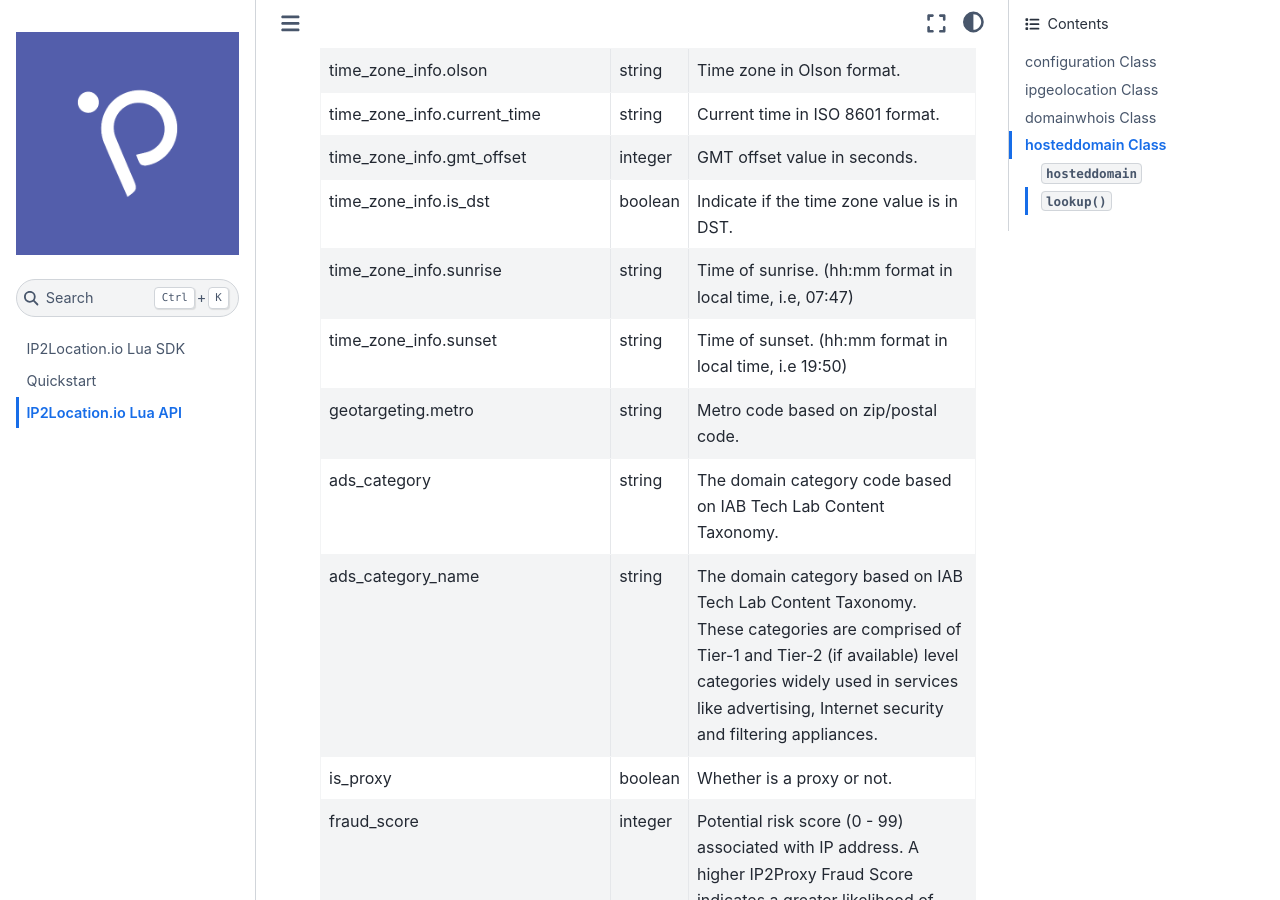
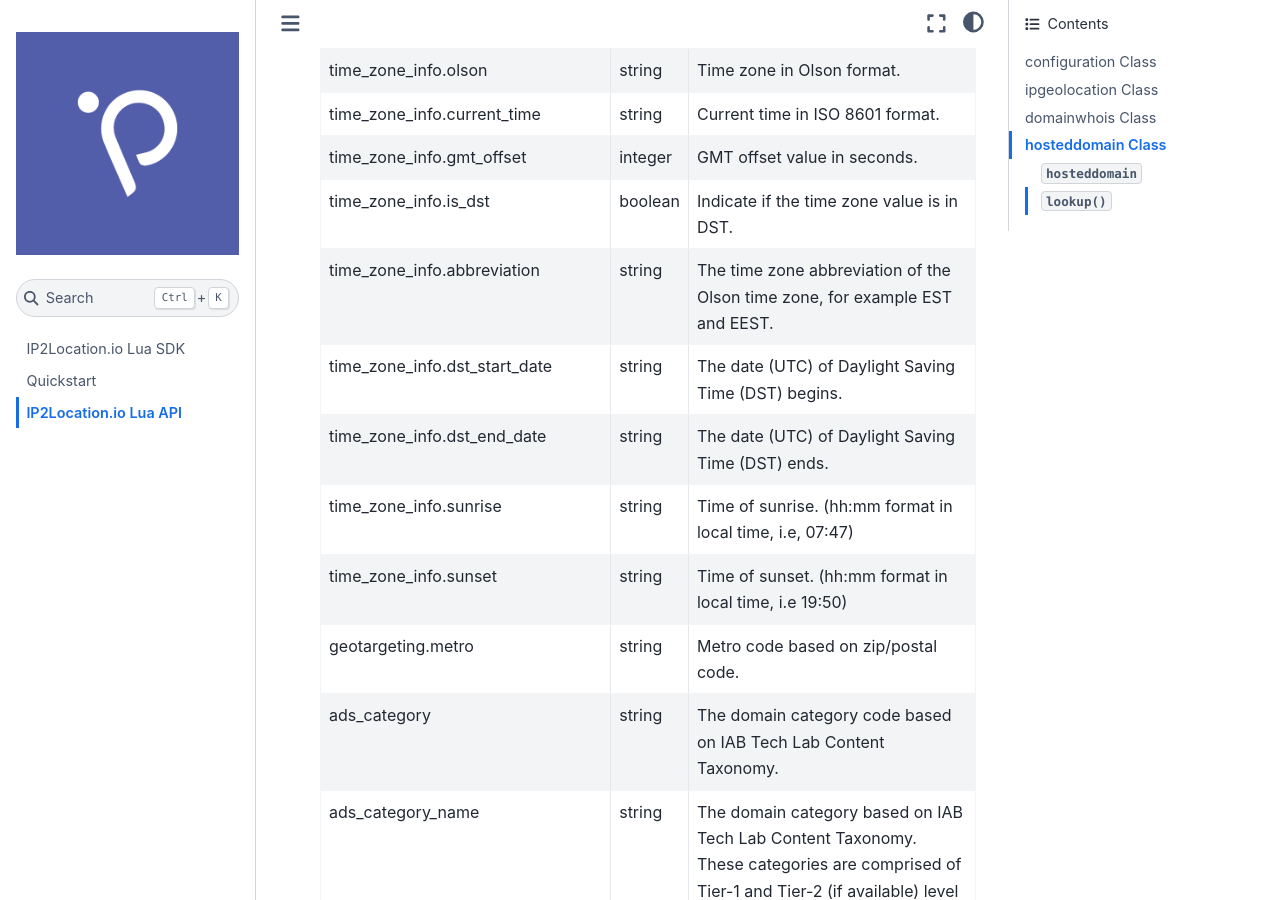
Before and after one commit to ip2location/ip2location-io-lua, a Sphinx documentation site: the page built from docs/source/code.md, in a window 1280 px wide and 900 px high, scrolled down 4412 px. Built offline with Sphinx 7.4.7 and the Sphinx Book theme 1.1.4, drawn with Linux system fonts in a browser that asks for light colours.

Commit message:
Added abbreviation, dst_start_date and dst_end_date info

```diff
--- a/docs/source/code.md
+++ b/docs/source/code.md
@@ -82,6 +82,9 @@ Note: This parameter is only available for Plus and Security plan only.
 |time_zone_info.current_time|string|Current time in ISO 8601 format.|
 |time_zone_info.gmt_offset|integer|GMT offset value in seconds.|
 |time_zone_info.is_dst|boolean|Indicate if the time zone value is in DST.|
+|time_zone_info.abbreviation|string|The time zone abbreviation of the Olson time zone, for example EST and EEST.|
+|time_zone_info.dst_start_date|string|The date (UTC) of Daylight Saving Time (DST) begins.|
+|time_zone_info.dst_end_date|string|The date (UTC) of Daylight Saving Time (DST) ends.|
 |time_zone_info.sunrise|string|Time of sunrise. (hh:mm format in local time, i.e, 07:47)|
 |time_zone_info.sunset|string|Time of sunset. (hh:mm format in local time, i.e 19:50)|
 |geotargeting.metro|string|Metro code based on zip/postal code.|
```
Also changed, not shown: docs/source/quickstart.md (+3 -0 lines).
